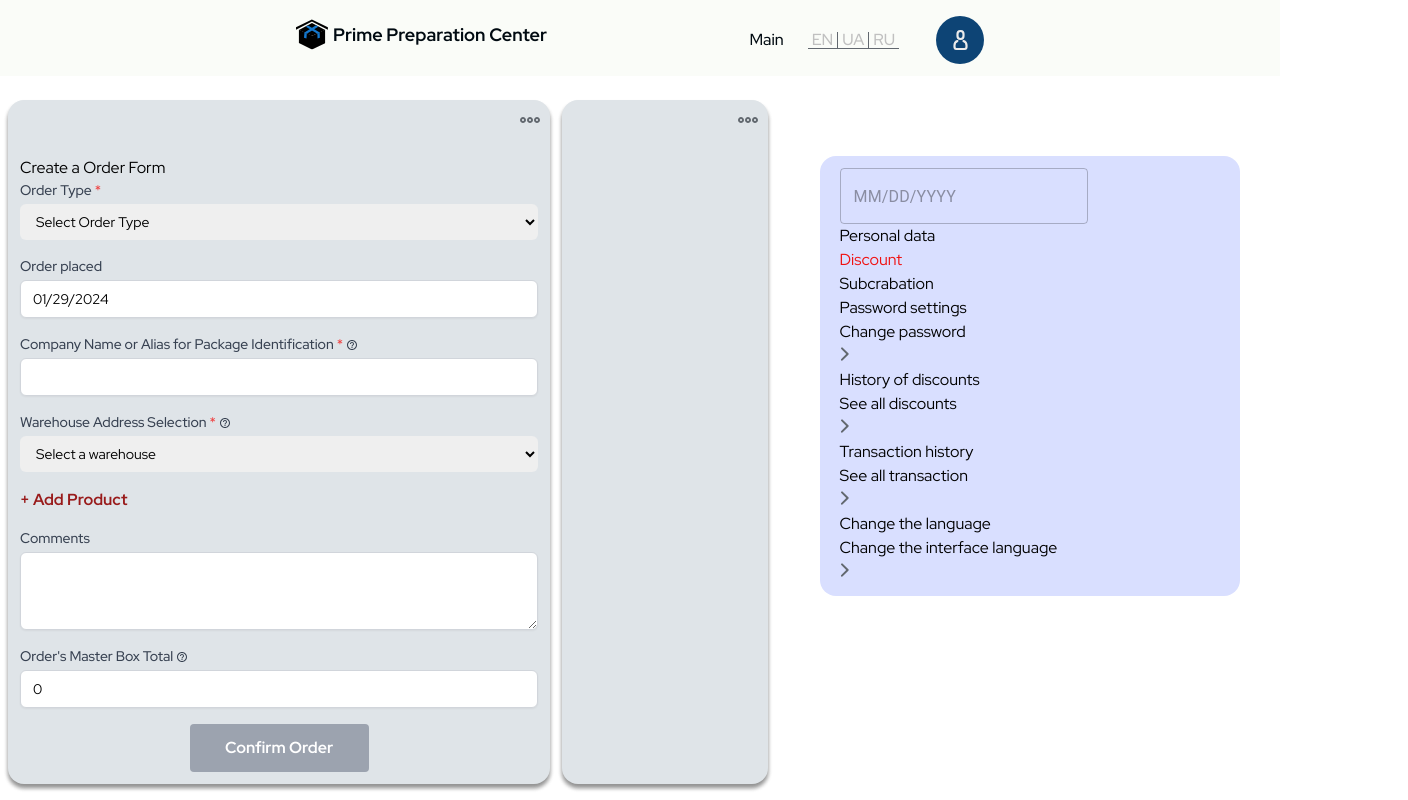
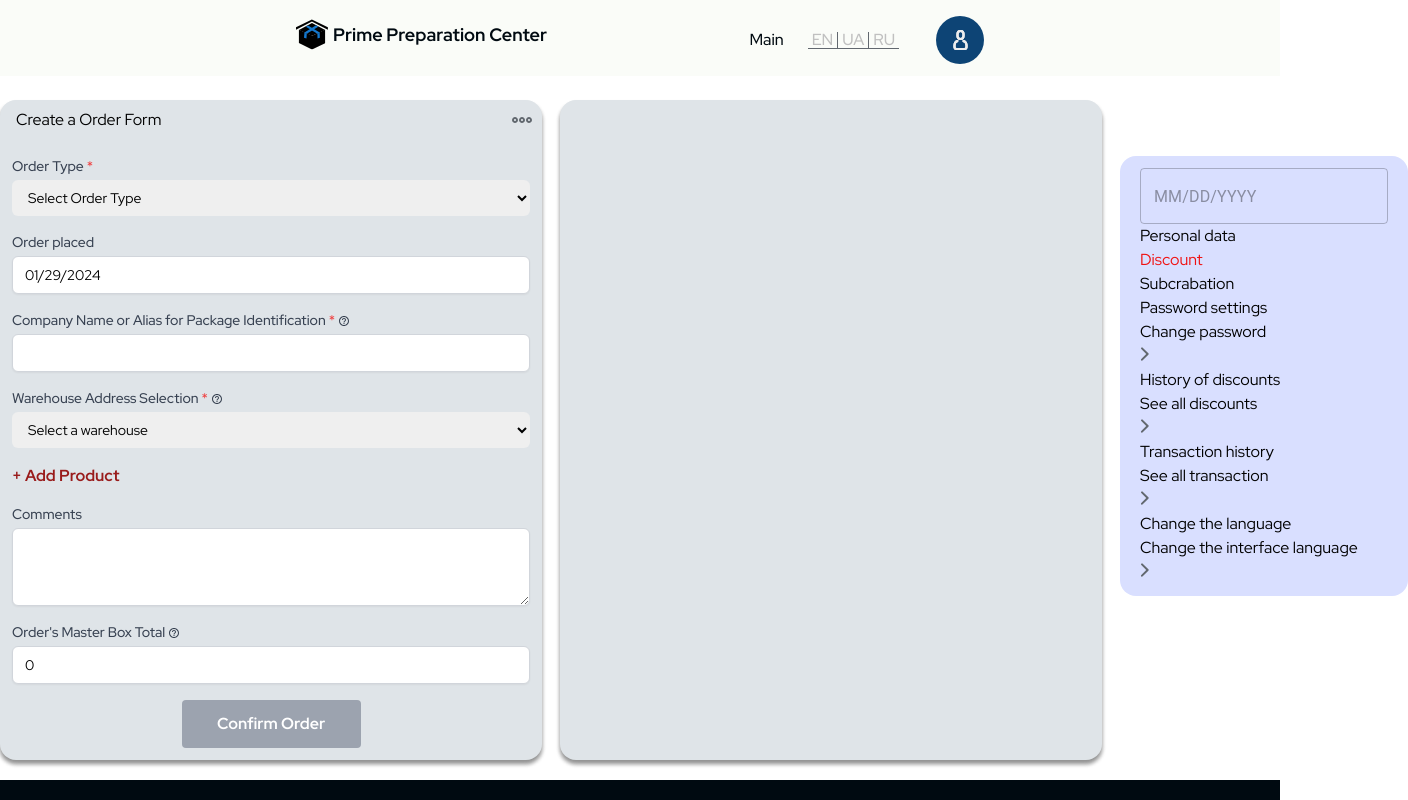
Before and after one commit to korvan17/nevadaFrontend, a Next.js app: page /dashboard in a window 1280 px wide. Shown: the top 800 px of the page, 1408 px wide, since content can reach past the window. Built offline with nearby package versions, Linux system fonts and the light colour scheme.

Commit message:
feat: add board animation

```diff
--- a/src/app/dashboard/page.js
+++ b/src/app/dashboard/page.js
@@ -16,11 +16,13 @@ function Dashboard({ children }) {
       <DBHeader />
       {/* <DBContentContainer />
        */}
-      <div className="flex gap-3">
-        <CreateOrderForm />
-        <CommonBoard />
-        <UserPanel />
-      </div>
+      {/* <div className="flex gap-3 flex-col container"> */}
+        <div className="flex justify-between w-[1408px] mx-auto">
+          <CreateOrderForm />
+          {/* <CommonBoard /> */}
+          <UserPanel />
+        </div>
+      {/* </div> */}
       {/* <CreateOrderButton /> */}
       {/* <CreateOrderForm /> */}
       {/* <CommonBoard title={"Order history"} icon={<HistoryIcon />}></CommonBoard> */}
--- a/src/components/Dashboard/Boards/CommonBoard/CommonBoard.jsx
+++ b/src/components/Dashboard/Boards/CommonBoard/CommonBoard.jsx
@@ -1,16 +1,19 @@
 import { DotsMoreIcon } from "@/components/Icons";
-import { Buttons } from "@/components/UIElements";
 
-export const CommonBoard = ({ title, icon, children }) => {
+export const CommonBoard = ({ title, icon, children, options = false }) => {
   return (
     <div className="w-[542px] bg-bgBoard color  mt-[100px] relative p-[12px] rounded-[16px] board-shadow pt-[56px] mb-[20px]">
       <div className="flex row absolute left-[8px] top-[8px]">
         <div className="mr-[8px]">{icon}</div>
         <h2>{title}</h2>
       </div>
-      <button type="button" className="absolute right-[8px] top-[8px]">
-        <DotsMoreIcon />
-      </button>
+      {options ? (
+        <button type="button" className="absolute right-[8px] top-[8px]">
+          <DotsMoreIcon />
+        </button>
+      ) : (
+        ""
+      )}
       {children}
     </div>
   );
--- a/src/components/Dashboard/Boards/ConfirmOrder/ConfirmOrder.jsx
+++ b/src/components/Dashboard/Boards/ConfirmOrder/ConfirmOrder.jsx
@@ -1,4 +1,5 @@
 import React, { useState } from "react";
+import { motion } from "framer-motion";
 
 export const ConfirmOrder = ({
   createOrder,
@@ -57,7 +58,11 @@ export const ConfirmOrder = ({
   };
 
   return (
-    <div>
+    <motion.div
+      animate={{ y: 0 }}
+      initial={{ y: 350 }}
+      transition={{ duration: 0.3 }}
+    >
       <h2 className="hidden">{createOrder}</h2>
       <h2 className="">{confirmOrder}</h2>
       <div className="mt-2">
@@ -98,7 +103,7 @@ export const ConfirmOrder = ({
       >
         Confirm Order
       </button>
-    </div>
+    </motion.div>
   );
 };
 
--- a/src/components/Dashboard/Boards/CreateOrderForm/CreateOrderForm.jsx
+++ b/src/components/Dashboard/Boards/CreateOrderForm/CreateOrderForm.jsx
@@ -179,10 +179,9 @@ export const CreateOrderForm = () => {
   };
 
   return (
-    <div className="flex flex-col items-center justify-center pl-2">
+    <>
       {/* <div className="bg-bgBoard  rounded-[16px] border p-5 w-full max-w-4xl"> */}
-      <CommonBoard>
-        <h2 className="">{createOrder}</h2>
+      <CommonBoard title={createOrder} options={true}>
         <form onSubmit={handleSubmit} className="space-y-4">
           <div>
             <div>
@@ -613,7 +612,8 @@ export const CreateOrderForm = () => {
                   ? "bg-accentYellow hover:bg-accentHoverYellow"
                   : "bg-gray-400 cursor-not-allowed"
               } text-white px-4 py-2 rounded ml-[auto] mr-[auto] font-bold text-[16px] w-[179px] h-[48px]`}
-              disabled={!isButtonActive}
+              // disabled={!isButtonActive}
+              onClick={setShowConfirmOrder}
             >
               Confirm Order
             </button>
@@ -621,12 +621,9 @@ export const CreateOrderForm = () => {
         </form>
         {/* </div> */}
       </CommonBoard>
-      {showConfirmOrder && (
-        <CommonBoard>
-          {" "}
-          <ConfirmOrder {...confirmOrderData} />
-        </CommonBoard>
-      )}
-    </div>
+      <CommonBoard>
+        {showConfirmOrder && <ConfirmOrder {...confirmOrderData} />}
+      </CommonBoard>
+    </>
   );
 };
--- a/src/components/Dashboard/UserPanel/UserPanel.jsx
+++ b/src/components/Dashboard/UserPanel/UserPanel.jsx
@@ -18,7 +18,7 @@ function UserPanel() {
   };
 
   return (
-    <div className="container">
+    <div>
       <section
         className="pt-[119px] pb-[76px]
          md:mt-[156px] md:mb-[49px] md:py-[12px] md:px-[20px]
--- a/src/components/Icons/DBNavBarIcons/HomeIcon.jsx
+++ b/src/components/Icons/DBNavBarIcons/HomeIcon.jsx
@@ -10,12 +10,12 @@ function HomeIcon() {
       <path
         d="M20.5 20V9.132l-8-4.8-8 4.8V20h4v-2.75a4 4 0 0 1 8 0V20h4Zm-6 2v-4.75a2 2 0 1 0-4 0V22h-6a2 2 0 0 1-2-2V9.132a2 2 0 0 1 .971-1.715l8-4.8a2 2 0 0 1 2.058 0l8 4.8a2 2 0 0 1 .971 1.715V20a2 2 0 0 1-2 2h-6Z"
         fill="currentColor"
-        fill-opacity=".2"
+        // fill-opacity=".2"
       />
       <path
         d="M20.5 20V9.132l-8-4.8-8 4.8V20h4v-2.75a4 4 0 0 1 8 0V20h4Zm-6 2v-4.75a2 2 0 1 0-4 0V22h-6a2 2 0 0 1-2-2V9.132a2 2 0 0 1 .971-1.715l8-4.8a2 2 0 0 1 2.058 0l8 4.8a2 2 0 0 1 .971 1.715V20a2 2 0 0 1-2 2h-6Z"
         fill="currentColor"
-        fill-opacity=".2"
+        // fill-opacity=".2"
       />
     </svg>
   );
--- a/src/components/Icons/DBNavBarIcons/UserIcon.jsx
+++ b/src/components/Icons/DBNavBarIcons/UserIcon.jsx
@@ -10,12 +10,12 @@ function UserIcon() {
       <path
         d="M9.034 12.07a1 1 0 1 1 .733 1.86A3.58 3.58 0 0 0 7.5 17.26V19a1 1 0 0 0 1 1h8a1 1 0 0 0 1-1v-1.647a3.658 3.658 0 0 0-2.356-3.419 1 1 0 1 1 .712-1.868 5.658 5.658 0 0 1 3.644 5.287V19a3 3 0 0 1-3 3h-8a3 3 0 0 1-3-3v-1.74a5.58 5.58 0 0 1 3.534-5.19ZM12.5 2a4 4 0 0 1 4 4v2a4 4 0 1 1-8 0V6a4 4 0 0 1 4-4Zm0 2a2 2 0 0 0-2 2v2a2 2 0 1 0 4 0V6a2 2 0 0 0-2-2Z"
         fill="currentColor"
-        fill-opacity=".2"
+        // fill-opacity=".2"
       />
       <path
         d="M9.034 12.07a1 1 0 1 1 .733 1.86A3.58 3.58 0 0 0 7.5 17.26V19a1 1 0 0 0 1 1h8a1 1 0 0 0 1-1v-1.647a3.658 3.658 0 0 0-2.356-3.419 1 1 0 1 1 .712-1.868 5.658 5.658 0 0 1 3.644 5.287V19a3 3 0 0 1-3 3h-8a3 3 0 0 1-3-3v-1.74a5.58 5.58 0 0 1 3.534-5.19ZM12.5 2a4 4 0 0 1 4 4v2a4 4 0 1 1-8 0V6a4 4 0 0 1 4-4Zm0 2a2 2 0 0 0-2 2v2a2 2 0 1 0 4 0V6a2 2 0 0 0-2-2Z"
         fill="currentColor"
-        fill-opacity=".2"
+        // fill-opacity=".2"
       />
     </svg>
   );
```
